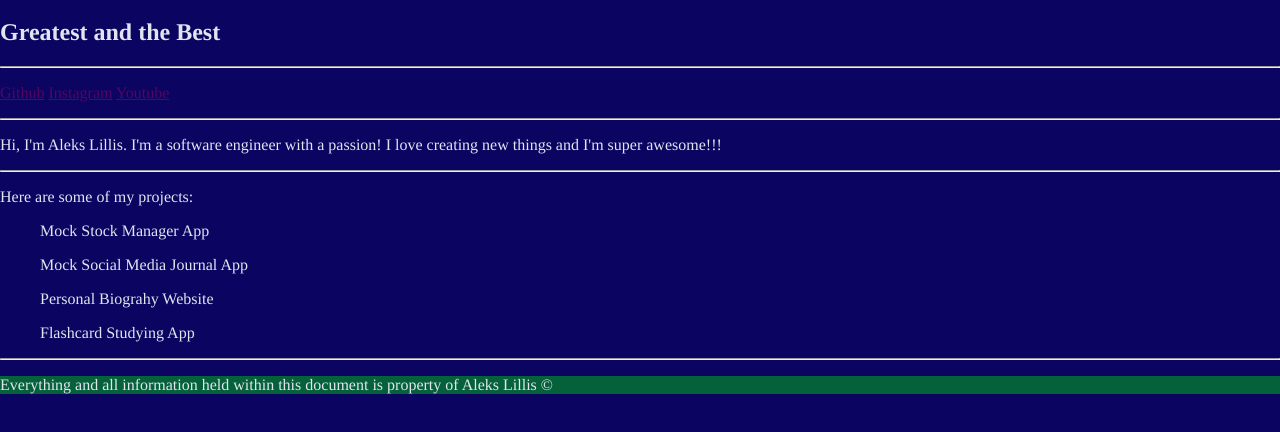
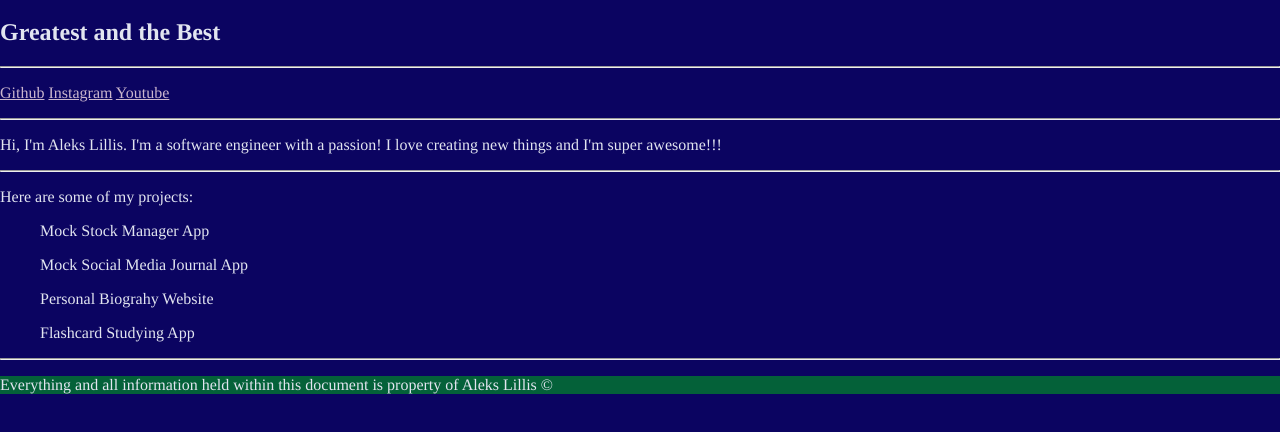
Before and after one commit to AvacadoWizard/htmlprojects, a plain HTML site: page personal_home_page/index.html in a window 1280 px wide. Shown: the part 62-494 px from the top of the page. Drawn offline with Linux system fonts and the light colour scheme.

Commit message:
had to make a actually possible to se

```diff
--- a/personal_home_page/index.html
+++ b/personal_home_page/index.html
@@ -18,7 +18,7 @@
             color:#FFFFFF;
         }
         a {
-            color: #580461;
+            color: #cbb7ce;
         }
         #footer {
             background-color: #046139;
```
